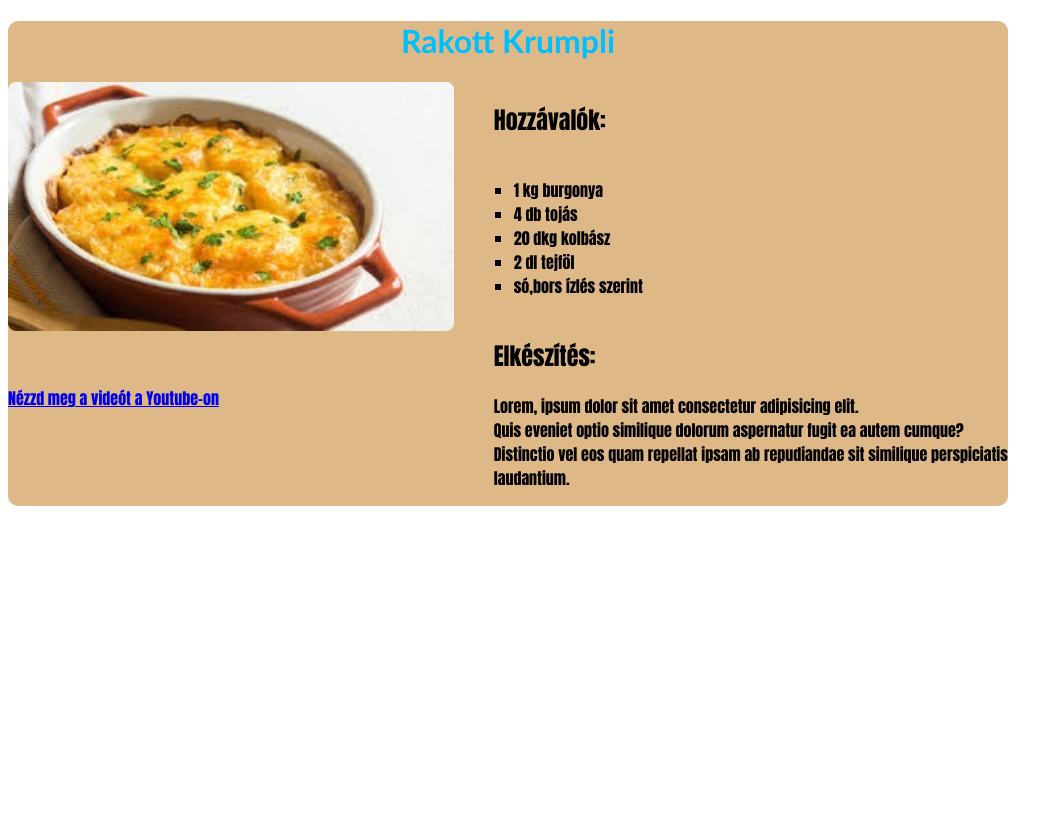
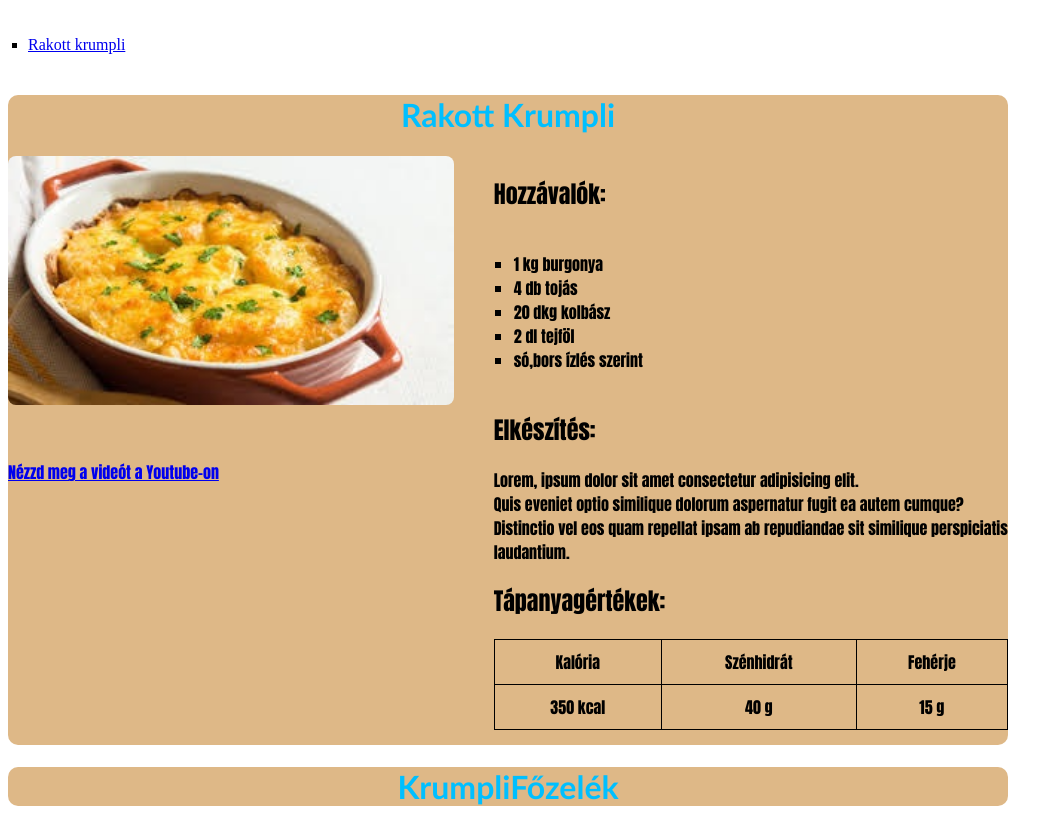
Before and after one commit to Domifnkekexx/recept, a plain HTML site: page index.html in a window 1280 px wide. Shown: the whole page, without its empty margins (0-1063 px from the left). Before the commit the page ends 800 px from the top, so only its background shows below. Drawn offline with Linux system fonts and the light colour scheme.

Commit message:
add new container

```diff
--- a/index.html
+++ b/index.html
@@ -7,9 +7,15 @@
     <title>Document</title>
 </head>
 <body>
+  <nav>
+    <ul>
+      <li><a href="#rakott-krumpli">Rakott krumpli</a></li>
+    </ul>
+  </nav>
     <div class="container">
       <header>
         <h1>Rakott Krumpli</h1>
+        <h1 id="#rakott-krumpli"></h1>
       </header>
       <div class="content">
       <div class="media">
@@ -27,8 +33,31 @@
         </ul>
         <h2>Elkészítés:</h2>
         <p>Lorem, ipsum dolor sit amet consectetur adipisicing elit. <br> Quis eveniet optio similique dolorum aspernatur fugit ea autem cumque?  <br>  Distinctio vel eos quam repellat ipsam ab repudiandae sit similique perspiciatis laudantium.</p>
+        <h2>Tápanyagértékek:</h2>
+        <table>
+          <tr>
+            <th>Kalória</th>
+            <th>Szénhidrát</th>
+            <th>Fehérje</th>
+          </tr>
+          <tr>
+            <td>350 kcal</td>
+            <td>40 g</td>
+            <td>15 g</td>
+          </tr>
+        </table>
       </div>
     </div>
     </div>
+    <div class="container">
+<header>
+  <h1 id=""></h1>
+</header>
+
+      <header>
+        <h1>KrumpliFőzelék</h1>
+      </header>
+      <div class=""></div>
+    </div>
 </body>
 </html>
--- a/style.css
+++ b/style.css
@@ -31,3 +31,18 @@ ul{
     list-style-type: square;
     padding: 20px;
 }
+
+
+
+table{
+    width: 100%;
+    border-collapse: collapse;
+    text-align: center;
+    margin-bottom: 15px;
+
+}
+
+th, td{
+    border: 1px solid black;
+    padding: 10px;
+}
```
